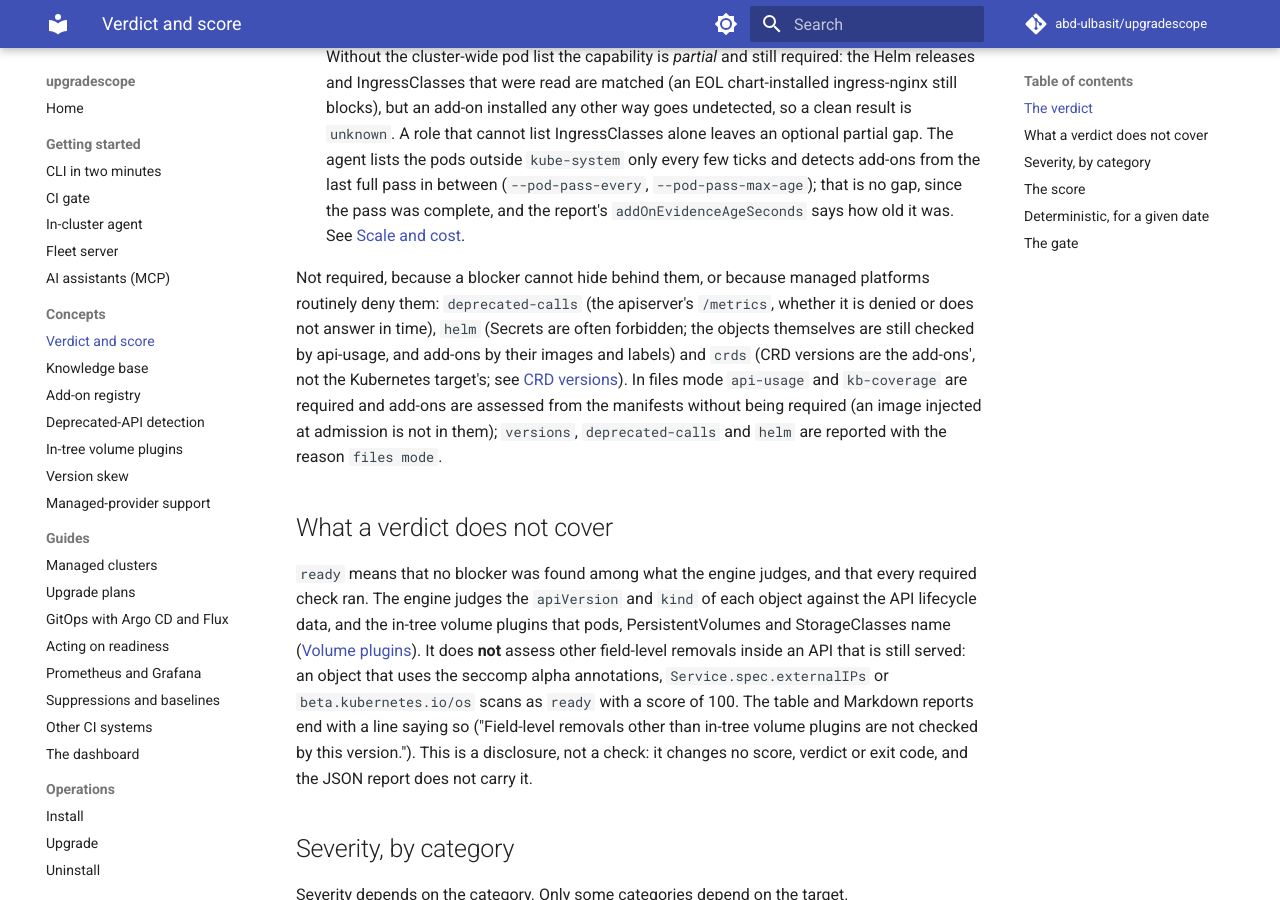
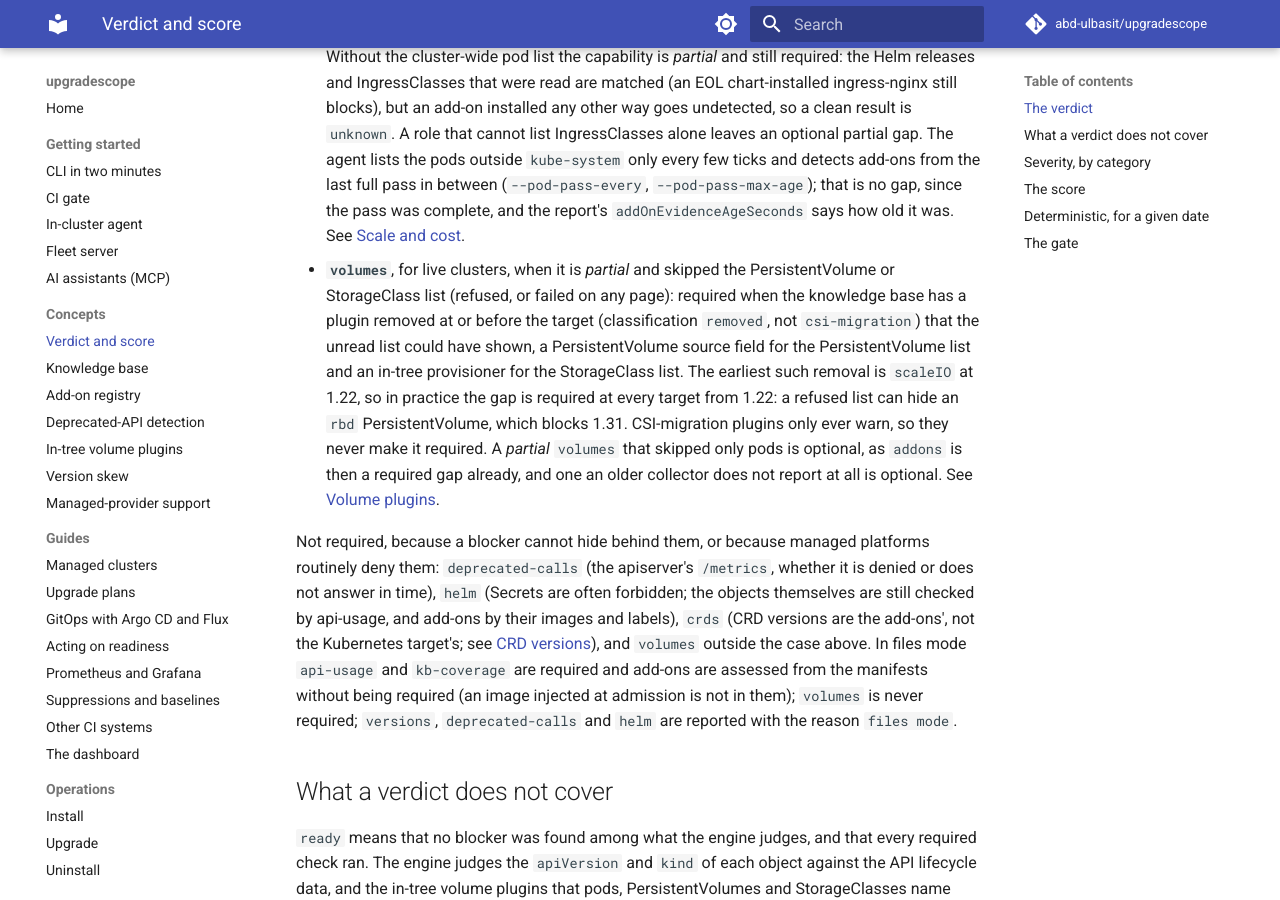
Before and after one commit to abd-ulbasit/upgradescope, an MkDocs documentation site: the page built from docs/concepts/verdict-and-score.md, in a window 1280 px wide and 900 px high, scrolled down 1263 px. Built offline with MkDocs 1.6.1 and Material for MkDocs 9.7.7, drawn with Linux system fonts in a browser that asks for light colours; comment, search, counter and statistics services are not loaded.

Commit message:
docs: a partial volumes gap that skipped the PV or StorageClass list is required past a removal
verdict-and-score.md lists volumes among the required partials (and
optional otherwise, never in files mode); volume-plugins.md no longer
calls a refused or failed list's gap optional; the README's
required-checks sentence names it; API-13 and VS-06b in docs/claims.md
state the rule and name the new tests.

Refs #374

Co-Authored-By: Claude Fable 5 <noreply@anthropic.com>

```diff
--- a/docs/concepts/verdict-and-score.md
+++ b/docs/concepts/verdict-and-score.md
@@ -60,18 +60,32 @@ Required checks:
   `--pod-pass-max-age`); that is no gap, since the pass was complete, and
   the report's `addOnEvidenceAgeSeconds` says how old it was. See
   [Scale and cost](../operations/scale.md).
+- **`volumes`**, for live clusters, when it is *partial* and skipped the
+  PersistentVolume or StorageClass list (refused, or failed on any page):
+  required when the knowledge base has a plugin removed at or before the
+  target (classification `removed`, not `csi-migration`) that the unread
+  list could have shown, a PersistentVolume source field for the
+  PersistentVolume list and an in-tree provisioner for the StorageClass
+  list. The earliest such removal is `scaleIO` at 1.22, so in practice the
+  gap is required at every target from 1.22: a refused list can hide an
+  `rbd` PersistentVolume, which blocks 1.31. CSI-migration plugins only ever
+  warn, so they never make it required. A *partial* `volumes` that skipped
+  only pods is optional, as `addons` is then a required gap already, and
+  one an older collector does not report at all is optional. See
+  [Volume plugins](volume-plugins.md).
 
 Not required, because a blocker cannot hide behind them, or because managed
 platforms routinely deny them: `deprecated-calls` (the apiserver's
 `/metrics`, whether it is denied or does not answer in time), `helm`
 (Secrets are often forbidden; the objects themselves are still checked by
-api-usage, and add-ons by their images and labels) and `crds` (CRD
+api-usage, and add-ons by their images and labels), `crds` (CRD
 versions are the add-ons', not the Kubernetes target's; see
-[CRD versions](api-usage-detection.md#crd-versions)). In files mode
-`api-usage` and `kb-coverage` are required and add-ons are assessed from
-the manifests without being required (an image injected at admission is
-not in them); `versions`, `deprecated-calls` and `helm` are reported with
-the reason `files mode`.
+[CRD versions](api-usage-detection.md#crd-versions)), and `volumes`
+outside the case above. In files mode `api-usage` and `kb-coverage` are
+required and add-ons are assessed from the manifests without being
+required (an image injected at admission is not in them); `volumes` is
+never required; `versions`, `deprecated-calls` and `helm` are reported
+with the reason `files mode`.
 
 ## What a verdict does not cover
 
```
Also changed, not shown: README.md (+2 -1 lines), docs/claims.md (+2 -2 lines), docs/concepts/volume-plugins.md (+15 -3 lines).
